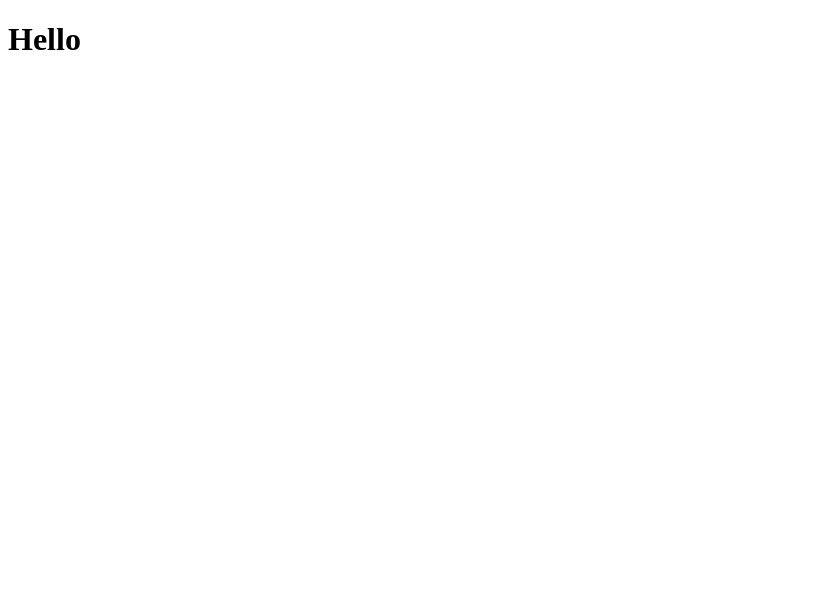
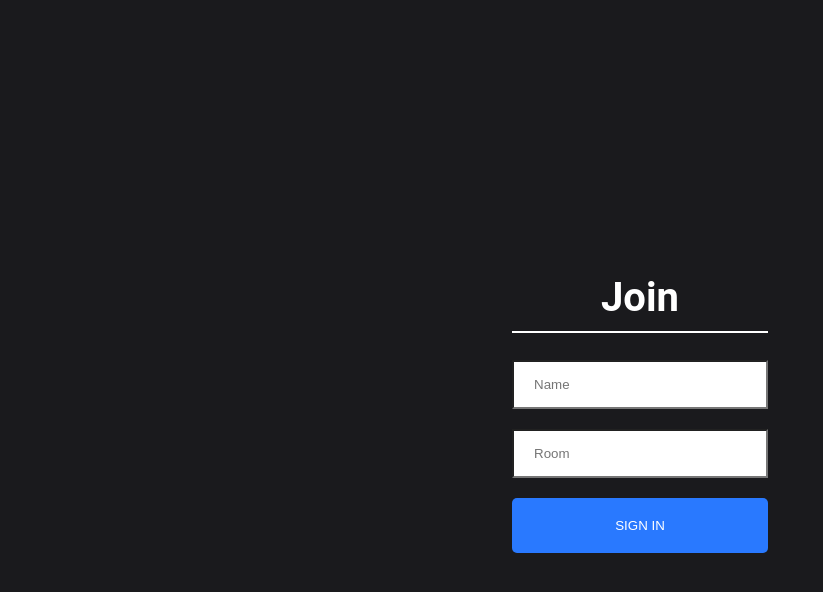
Before and after one commit to devsinghindra/chat-room-client, a React (Create React App) app: page / in a window 1280 px wide. Shown: the top 592 px of the page, without its empty margins (0-823 px from the left). Built offline with nearby package versions, Linux system fonts and the light colour scheme.

Commit message:
added root route and chat route

```diff
--- a/src/App.jsx
+++ b/src/App.jsx
@@ -1,10 +1,14 @@
 import React from "react";
+import { BrowserRouter as Router, Route } from "react-router-dom";
+import Join from "./components/join/Join";
+import Chat from "./components/chat/Chat";
 
 function App() {
   return (
-    <div>
-      <h1>Hello</h1>
-    </div>
+    <Router>
+      <Route path="/" exact component={Join} />
+      <Route path="/chat" component={Chat} />
+    </Router>
   );
 }
 
```
